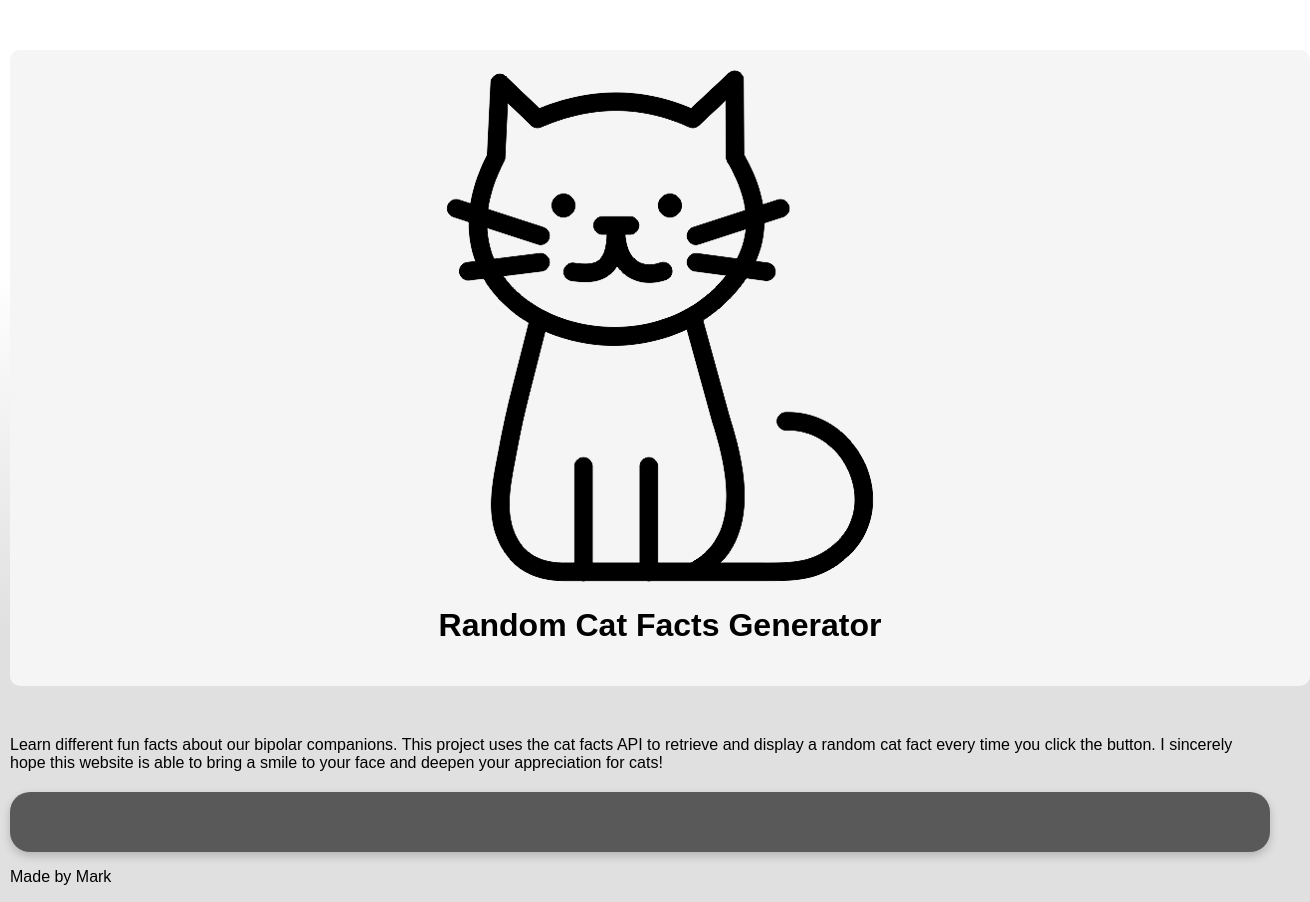
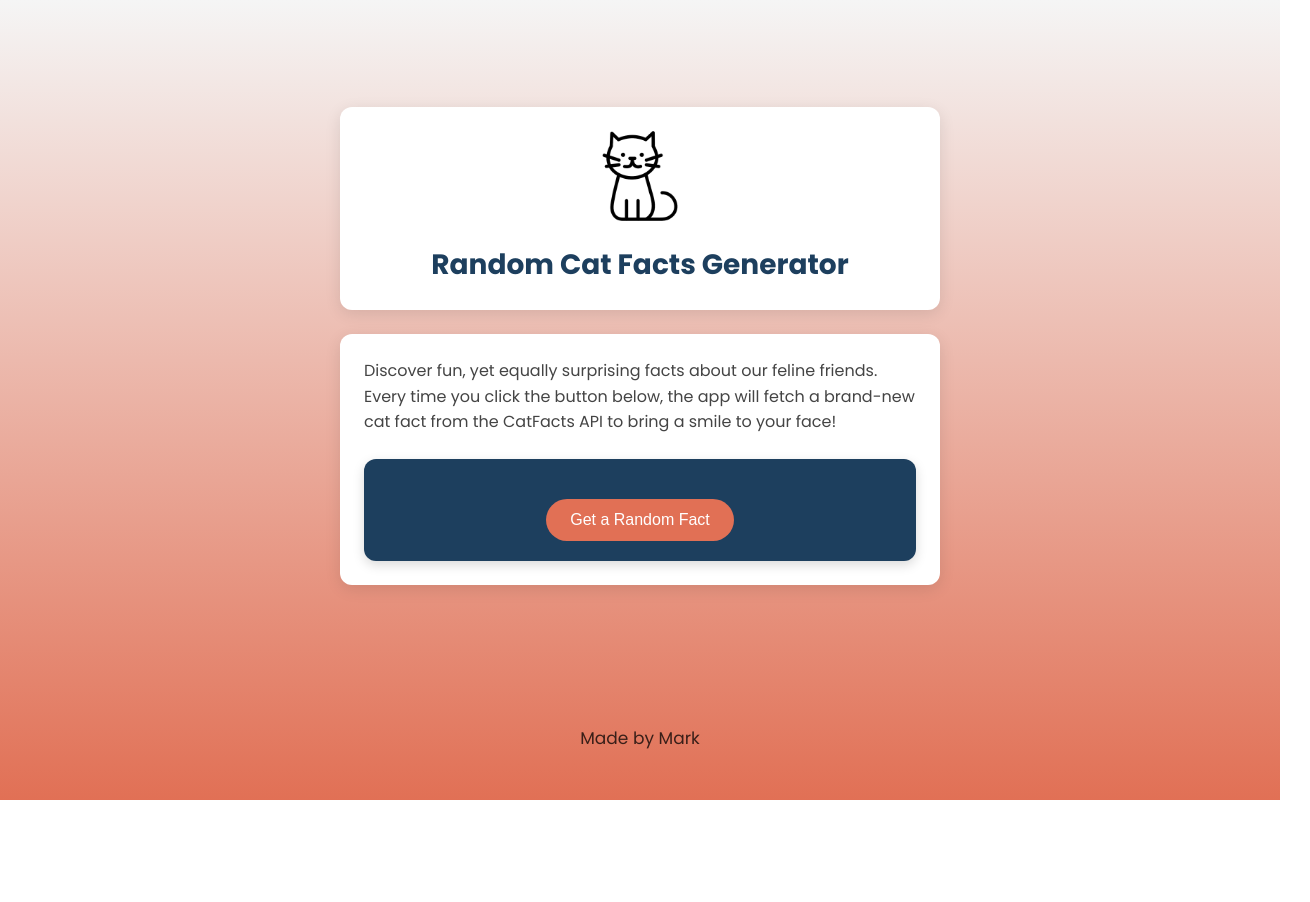
Before and after one commit to smlmxrk/Cat-Fact-Generator, a plain HTML site: page index.html in a window 1280 px wide. Shown: the whole page, 1310 px wide, since content can reach past the window. After the commit the page ends 800 px from the top, so only its background shows below. Drawn offline with Linux system fonts and the light colour scheme.

Commit message:
css + html refresh, functionality, audio, particles next!

```diff
--- a/index.html
+++ b/index.html
@@ -1,32 +1,45 @@
 <!DOCTYPE html>
 <html lang="en">
-
 <head>
-  <meta charset="utf-8">
-  <meta name="viewport" content="width=device-width, initial-scale=1">
+  <meta charset="utf-8" />
+  <meta name="viewport" content="width=device-width, initial-scale=1" />
   <title>Random Cat Facts</title>
-  <link rel="stylesheet" href="styles.css">
-  <!-- plug in fonts and other links here -->
+  <link
+    href="https://fonts.googleapis.com/css2?family=Poppins:wght@400;500;700&display=swap"
+    rel="stylesheet"
+  />
+  <link rel="stylesheet" href="styles.css" />
 </head>
 <body>
-<div class="container">
-  <div class="logo-container">
-    <img src="img/logo.png" alt="Random Cat Facts Logo">
-  </div>
-  <h1>Random Cat Facts Generator</h1>
+<div class="content-wrapper">
+  <header class="card header-card">
+    <div class="logo-container">
+      <img src="img/logo.png" alt="Random Cat Facts Logo" class="logo" />
+    </div>
+    <h1 class="title">Random Cat Facts Generator</h1>
+  </header>
+
+  <main class="card main-card">
+    <section class="description">
+      <p>
+        Discover fun, yet equally surprising facts about our
+        feline friends. Every time you click the button below, the app will
+        fetch a brand-new cat fact from the CatFacts API to bring a smile to your face!
+      </p>
+    </section>
+
+    <section class="fact-card">
+      <p id="fact" class="fact"></p>
+      <audio id="meow-sound" src="audio/meow.mp3"></audio>
+      <button id="fetch-fact" class="btn">Get a Random Fact</button>
+    </section>
+  </main>
 </div>
-<div class="project-description">
-  <p>Learn different fun facts about our bipolar companions. This project uses the cat facts API to retrieve and display a random cat fact every time you click the button. I sincerely hope this website is able to bring a smile to your face and deepen your appreciation for cats!</p>
-  <div class="fact-container">
-    <p id="fact"></p>
-    <!-- <audio id="meow-sound" src="audio/meow.mp3"></audio> -->
-    <!-- <button id="fetch-fact">Give me a random fact!</button> -->
-         </div>
-    <script src="index.js"></script>
-    <footer>
-      <p>Made by Mark</p>
-    </footer>
-</div>
+
+<footer class="footer">
+  <p>Made by Mark</p>
+</footer>
+
+<script src="index.js"></script>
 </body>
-
 </html>
--- a/index.js
+++ b/index.js
@@ -17,12 +17,12 @@ fetchButton.addEventListener("click", async() => {
 });
 
 async function fetchCatFact() {
-  const response = await fetch // api endpoint goes here
+  const response = await fetch("https://catfact.ninja/fact?max_length=140"); // api endpoint goes here
   const data = await response.json();
 
   // pull fact from JSON data
-  const randomFact = data.data[0].attributes.body;
+  const randomFact = data.fact;
 
   //display the fact
-  fetchDisplay.textContent = randomFact;
+  factDisplay.textContent = randomFact;
 }
--- a/styles.css
+++ b/styles.css
@@ -1,95 +1,162 @@
-@media only screen and (max-width: 600px) {
-  .mobile-container {
-    width: 100%;
-    padding: 20px;
-  }
-
-  .logo {
-    width: 50px;
-    position: relative;
-  }
-
-  p {
-    font-size: 18px;
-  }
-
-  h1 {
-    font-size: 21px;
-  }
+*,
+*::before,
+*::after {
+  box-sizing: border-box;
 }
 
+html,
+body {
+  height: 100%;
+  margin: 0;
+  padding: 0;
+}
 
-.logo {
-  position: relative;
-  top: 10px;
-  left: 10px;
-  width: 90px;
-  max-width: 100%;
+html {
+  background: linear-gradient(180deg, #f5f5f5 0%, #e17055 100%);
 }
 
 
 body {
-  margin: 0;
-  padding: 0 10px;
-  font-family: Arial, sans-serif;
+  font-family: 'Poppins', sans-serif;
+  background: transparent;
+  color: #333;
   min-height: 100vh;
-  background: linear-gradient(180deg, #ffffff 30%, #e0e0e0 70%);
+  display: flex;
+  flex-direction: column;
+  justify-content: center;
+  align-items: center;
+  padding: 20px;
 }
 
-.container {
-  width: 100%;
-  margin: 50px auto;
-  padding: 20px;
-  text-align: center;
-  background-color: #f5f5f5;
-  border-radius: 10px;
-}
-
-.project-description {
-  font-family: "Kanit", sans-serif;
-  font-weight: 200;
-  margin-bottom: 15px;
+.content-wrapper {
+  flex: 1;
+  display: flex;
+  flex-direction: column;
+  justify-content: center;
+  align-items: center;
 }
 
 
-.fact-container {
-  margin-top: 20px;
-  padding: 20px;
-  background-color: rgba(0, 0, 0, 0.6);
-  color: #ffffff;
-  border-radius: 20px;
-  box-shadow: 0px 4px 10px rgba(0, 0, 0, 0.2);
+main,
+header {
+  width: 100%;
+  max-width: 600px;
 }
 
 
-button {
+.card {
+  background-color: #ffffff;
+  border-radius: 12px;
+  box-shadow: 0 4px 16px rgba(0, 0, 0, 0.1);
+  margin-bottom: 24px;
+  padding: 24px;
+}
+
+
+.header-card {
+  display: flex;
+  flex-direction: column;
+  align-items: center;
+  text-align: center;
+}
+
+.logo-container {
+  margin-bottom: 16px;
+}
+
+.logo {
+  width: 90px;
+  height: auto;
+}
+
+.title {
+  font-size: 1.75rem;
+  font-weight: 700;
+  margin: 0;
+  color: #1d3f5e;
+}
+
+
+.main-card {
+  display: flex;
+  flex-direction: column;
+}
+
+.description {
+  font-weight: 400;
+  line-height: 1.6;
+  margin-bottom: 24px;
+}
+
+.description p {
+  margin: 0;
+  color: #444444;
+}
+
+
+.fact-card {
+  background-color: #1d3f5e;
+  color: #ffffff;
+  border-radius: 12px;
+  padding: 20px;
+  text-align: center;
+  box-shadow: 0 4px 12px rgba(0, 0, 0, 0.15);
+}
+
+.fact {
+  font-size: 1rem;
+  line-height: 1.5;
+  margin-bottom: 20px;
+}
+
+
+.btn {
   display: inline-block;
-  width: 190px;
-  padding: 10px 20px;
-  margin-top: 10px;
+  background-color: #e17055;
+  color: #ffffff;
   border: none;
   border-radius: 50px;
-  background-color: #ff9900;
-  color: #ffffff;
-  font-family: "Kanit", sans-serif;
-  font-size: 16px;
+  padding: 12px 24px;
+  font-size: 1rem;
+  font-weight: 500;
   cursor: pointer;
+  transition: background-color 0.3s ease;
   outline: none;
-  transition: background-color 0.3s ease;
 }
 
-button:hover {
-  background-color: #e68a00;
+.btn:hover {
+  background-color: #cf5c45;
 }
 
-.disabled-button {
+
+.btn.disabled-button,
+.btn:disabled {
   background-color: #cccccc;
   cursor: not-allowed;
 }
 
 
-#fact {
-  margin-bottom: 20px;
-  font-family: "Kanit", sans-serif;
-  font-size: 18px;
+.footer {
+  margin-top: auto;
+  text-align: center;
+  font-size: 17px;
+  color: rgba(0, 0, 0, 0.75);
+  padding: 12px 0;
 }
+
+
+@media only screen and (max-width: 600px) {
+  .title {
+    font-size: 1.5rem;
+  }
+
+  .description p,
+  .fact {
+    font-size: 0.95rem;
+  }
+
+  .btn {
+    font-size: 0.95rem;
+    padding: 10px 20px;
+  }
+}
```
Also changed, not shown: 1 other file.
